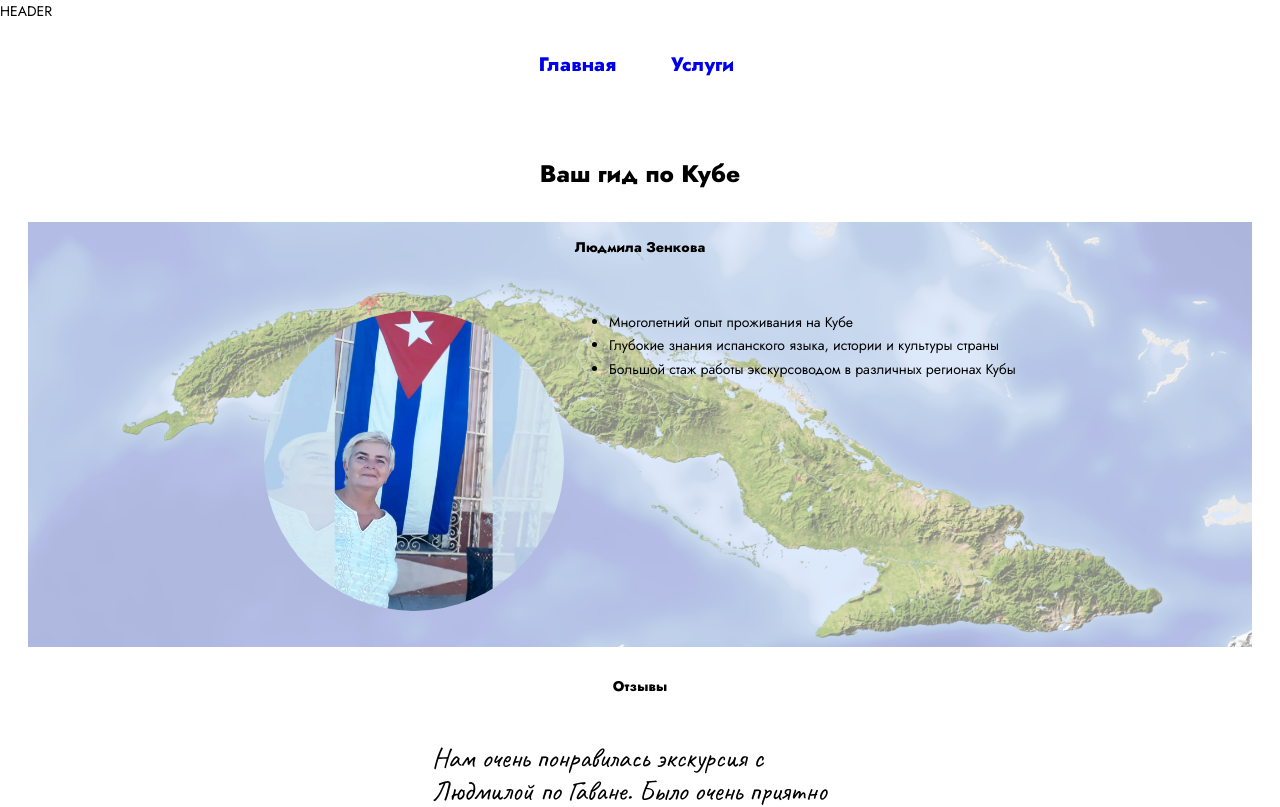
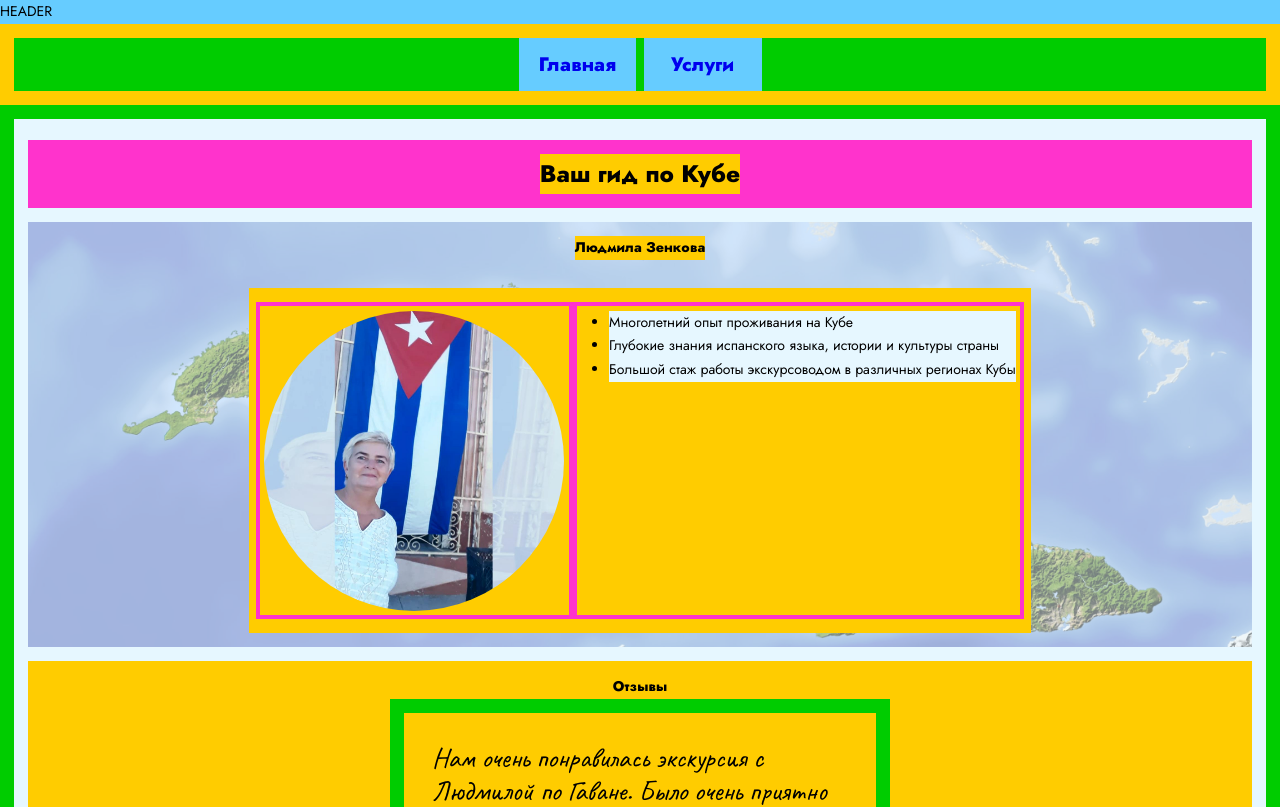
Before and after one commit to igoryen/zenkova, a React (Create React App) app: page / in a window 1280 px wide. Shown: the top 807 px of the page. Built offline with nearby package versions, Linux system fonts and the light colour scheme.

Commit message:
Updated the colour palette

```diff
--- a/src/styles/variables.scss
+++ b/src/styles/variables.scss
@@ -1,8 +1,8 @@
-$color1: #ffcc6680;
-$color2: #99e6ff80;
-$color3: #00ff9980;
-$color4: #ffffff80;
-$color5: #ff471a80;
+$color1: #ffcc00;
+$color2: #00cc00;
+$color3: #66ccff;
+$color4: #e6f7ff;
+$color5: #ff33cc;
 
 // colour version 2 for testing
 // $color1: #ffffff80;
@@ -12,15 +12,20 @@ $color5: #ff471a80;
 // $color5: #ffffff80;
 
 // colours version 3 for testing
-$color1: transparent;
-$color2: transparent;
-$color3: transparent;
-$color4: transparent;
-$color5: transparent;
+// $color1: transparent;
+// $color2: transparent;
+// $color3: transparent;
+// $color4: transparent;
+// $color5: transparent;
 
 //===========================
 $widthSmallest: 220px;
 $width2ndSmall: 720px;
+
+//=======================
+
+$testPaddSize: 1em;
+$testMargSize: 1em;
 
 //=======================
 @mixin bkg_img($url) {
```
